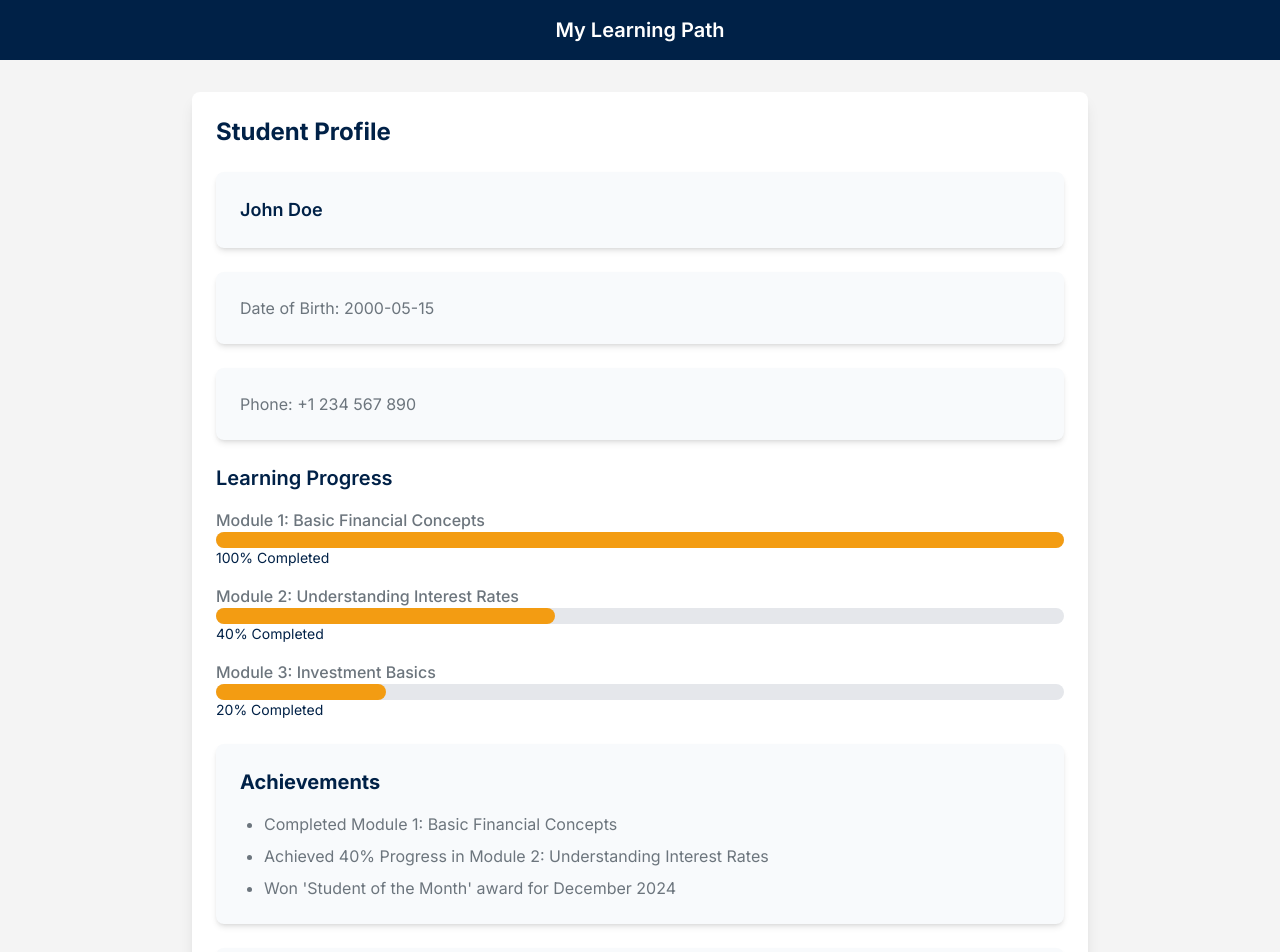
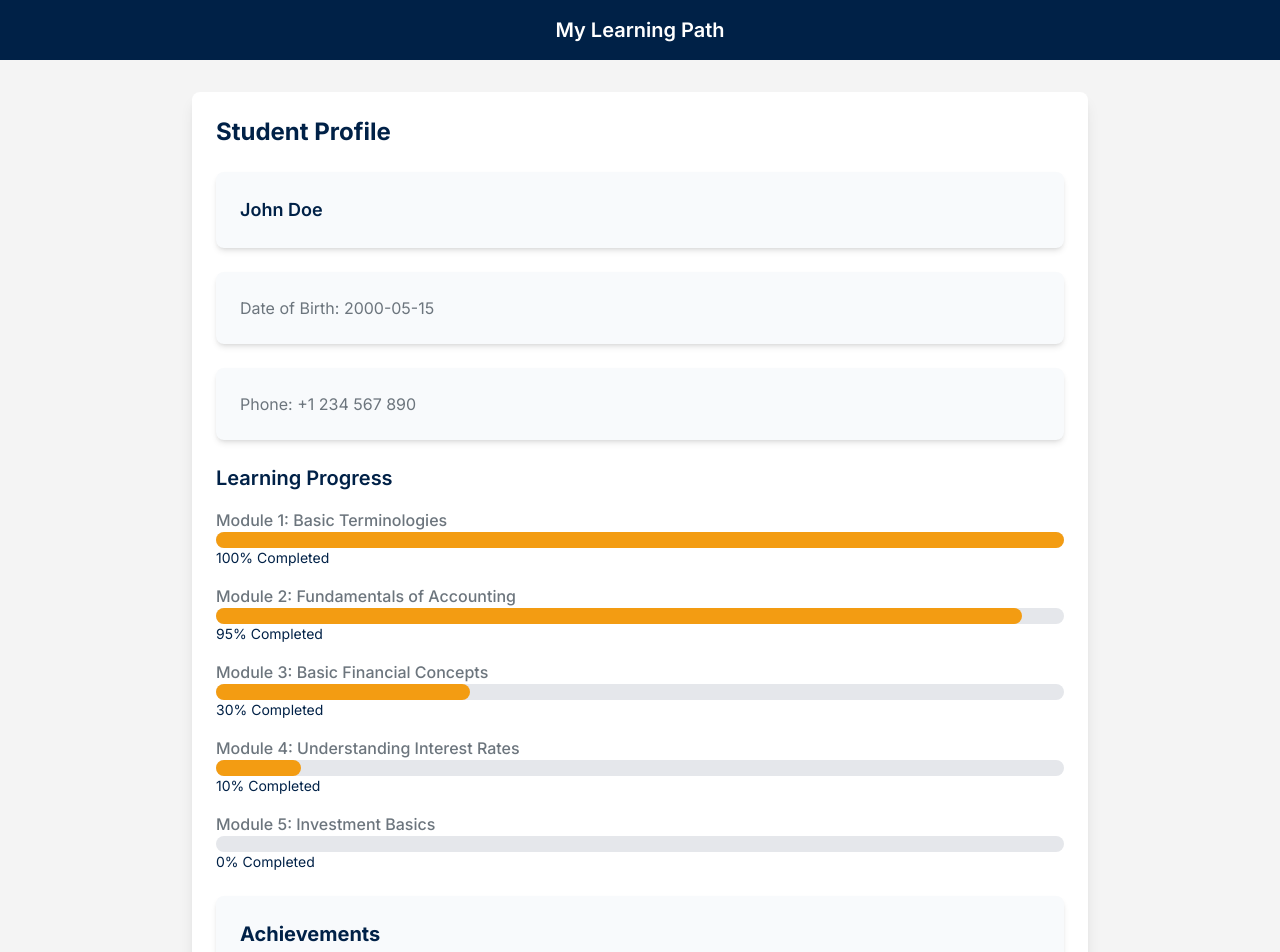
Before and after one commit to Clusters-Config/Fin-Quest, a React (Vite) app in the folder frontend/: page /ProfilePage in a window 1280 px wide. Shown: the top 952 px of the page. Built offline with nearby package versions, Linux system fonts and the light colour scheme.

Commit message:
Added changes in learning path profile page

```diff
--- a/frontend/src/learn_path_components/ProfilePage.jsx
+++ b/frontend/src/learn_path_components/ProfilePage.jsx
@@ -7,17 +7,19 @@ const ProfilePage = () => {
     dob: "2000-05-15",
     phone: "+1 234 567 890",
     achievements: [
-      "Completed Module 1: Basic Financial Concepts",
-      "Achieved 40% Progress in Module 2: Understanding Interest Rates",
+      "Completed Module 1: Basic Terminologies",
+      "Achieved 95% Progress in Module 2: Fundamentals of Accounting",
       "Won 'Student of the Month' award for December 2024",
     ],
   };
 
   // Learning modules progress
   const [modules, setModules] = useState([
-    { name: "Module 1: Basic Financial Concepts", progress: 100 },
-    { name: "Module 2: Understanding Interest Rates", progress: 40 },
-    { name: "Module 3: Investment Basics", progress: 20 },
+    { name: "Module 1: Basic Terminologies", progress: 100 },
+    { name: "Module 2: Fundamentals of Accounting", progress: 95 },
+    { name: "Module 3: Basic Financial Concepts", progress: 30 },
+    { name: "Module 4: Understanding Interest Rates", progress: 10 },
+    { name: "Module 5: Investment Basics", progress: 0 },
   ]);
 
   return (
```
